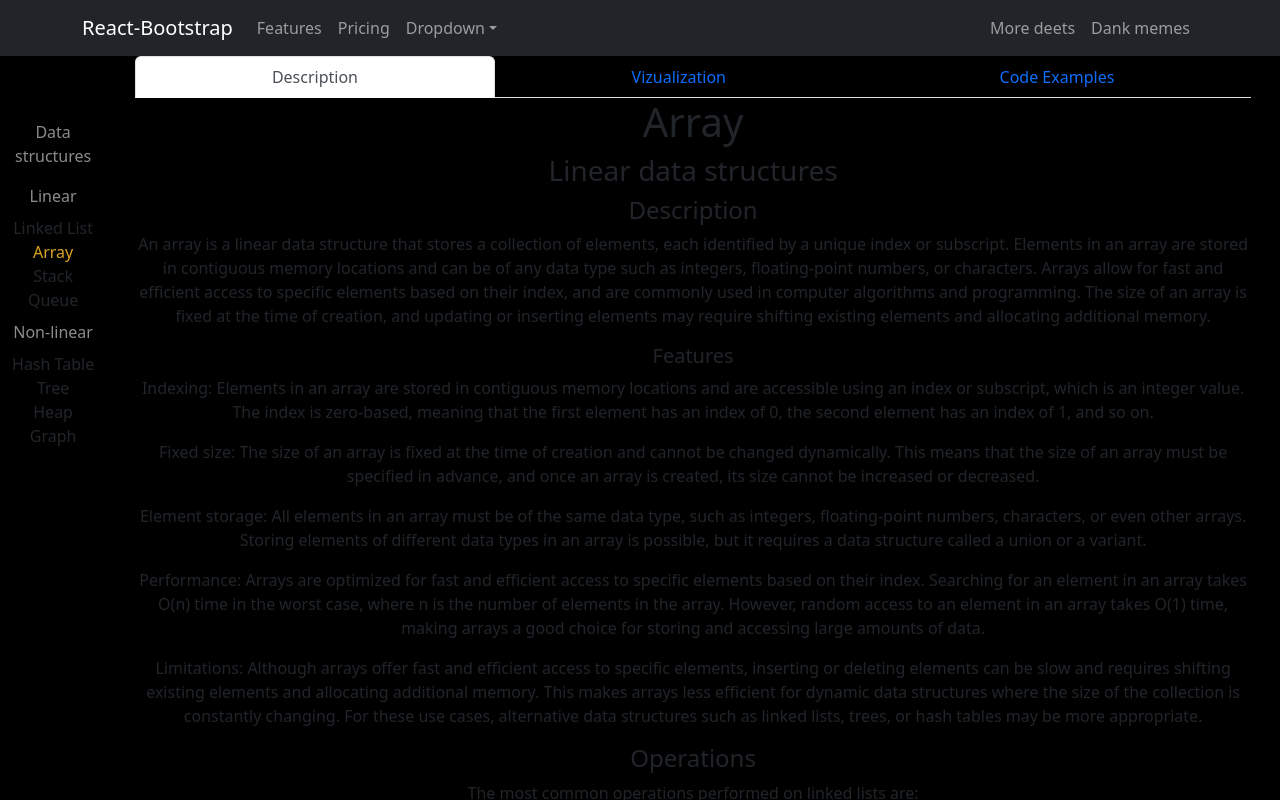
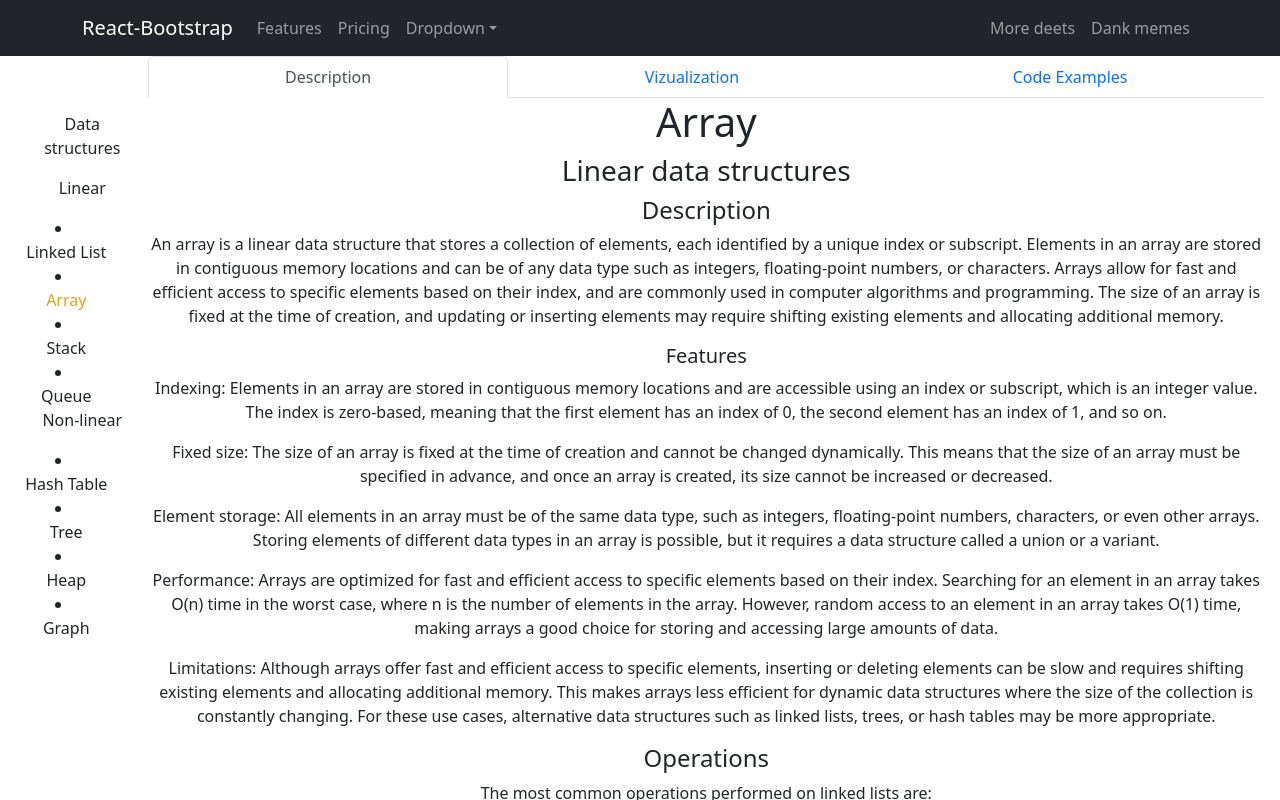
Before and after one commit to karpinski1994/algo-rockstar, a Next.js app: page /data-structures/array in a window 1280 px wide. Built offline with nearby package versions, Linux system fonts and the light colour scheme.

Commit message:
Change styling of the homepage, fix CodeExample bug

```diff
--- a/components/CodeExample/index.tsx
+++ b/components/CodeExample/index.tsx
@@ -7,17 +7,18 @@ type Props = {}
 // TODO: The same like with Markdown here we may want to rename this
 function CodeExample({ codeStructure }: Props) {
     const codeExamples = codeExamplesFactory(codeStructure);
+    // console.log("🚀 ~ file: index.tsx:10 ~ CodeExample ~ codeExamples", codeExamples)
     // TODO: This is dummy sync function for testing purposes we have to change it the way example will be rendered with mounting of component
-    console.log("🚀 0 codeExamples", codeExamples)
 
     useEffect(() => {
         if(codeExamples) {
+            console.log("🚀 ~ file: index.tsx:15 ~ useEffect ~ codeExamples", codeExamples)
             setCodeExample(codeExamples['javascript'])
         }
     }, [codeExamples])
 
     const [language, changeLanguage] = useState('javascript');
-    const [codeExample, setCodeExample] = useState(null);
+    const [codeExample, setCodeExample] = useState(codeExamples['javascript']);
     const [areLineNumbersVisible, toggleLineNumbersVisibility] = useState(true);
     console.log("🚀 1 language", language)
     console.log("🚀 2 codeExample", codeExample)
--- a/components/StackNavbar/index.tsx
+++ b/components/StackNavbar/index.tsx
@@ -5,10 +5,10 @@ import { stackNavSettings, buildUrl } from './settings';
 
 const NavElement = ({ url, title, active }) => {
     if (!url) {
-        return (<Navbar.Text>{title}</Navbar.Text>)
+        return (<ul> <Navbar.Text className="text-dark">{title}</Navbar.Text> </ul>)
     }
 
-    return <Nav.Link className={active ? 'link-active' : ''} href={buildUrl(url)}>{title}</Nav.Link>
+    return <li> <Nav.Link className={active ? 'link-active' : ''} href={buildUrl(url)}>{title}</Nav.Link> </li>
 }
 
 
--- a/data-structures/LinkedList/codeExamples.ts
+++ b/data-structures/LinkedList/codeExamples.ts
@@ -1,6 +1,10 @@
 
 export default {
-    javascript: 'linked list test',
+    javascript: `linked list test
+    class Node {
+
+    }
+    `,
     python: `
     linked list
     python
--- a/pages/_app.tsx
+++ b/pages/_app.tsx
@@ -19,7 +19,7 @@ const Layout = ({ Component, pageProps }) => {
 export default function App({ Component, pageProps }: AppProps) {
   return (<Container fluid className="p-0 main-wrapper">
     <HeaderNavbar />
-    <div className='content bg-black'>
+    <div className='content'>
       <StackNavbar />
       <main>
         <Layout Component={Component} pageProps={pageProps} />
--- a/pages/data-structures/[dataStructure]/code-examples.tsx
+++ b/pages/data-structures/[dataStructure]/code-examples.tsx
@@ -8,9 +8,8 @@ const DataStructuresCodeExamplesPage = () => {
   const { dataStructure } = router.query;
   return (
     <section>
-
       <h3>{dataStructure} Code Examples</h3>
-      <CodeExample dataStructure={dataStructure}/>
+      <CodeExample codeStructure={dataStructure}/>
     </section>
   );
 };
--- a/styles/globals.css
+++ b/styles/globals.css
@@ -87,12 +87,6 @@ body {
 
 body {
   color: rgb(var(--foreground-rgb));
-  background: linear-gradient(
-      to bottom,
-      transparent,
-      rgb(var(--background-end-rgb))
-    )
-    rgb(var(--background-start-rgb));
 }
 
 a {
```
Also changed, not shown: styles/Home.module.css (+8 -8 lines).
